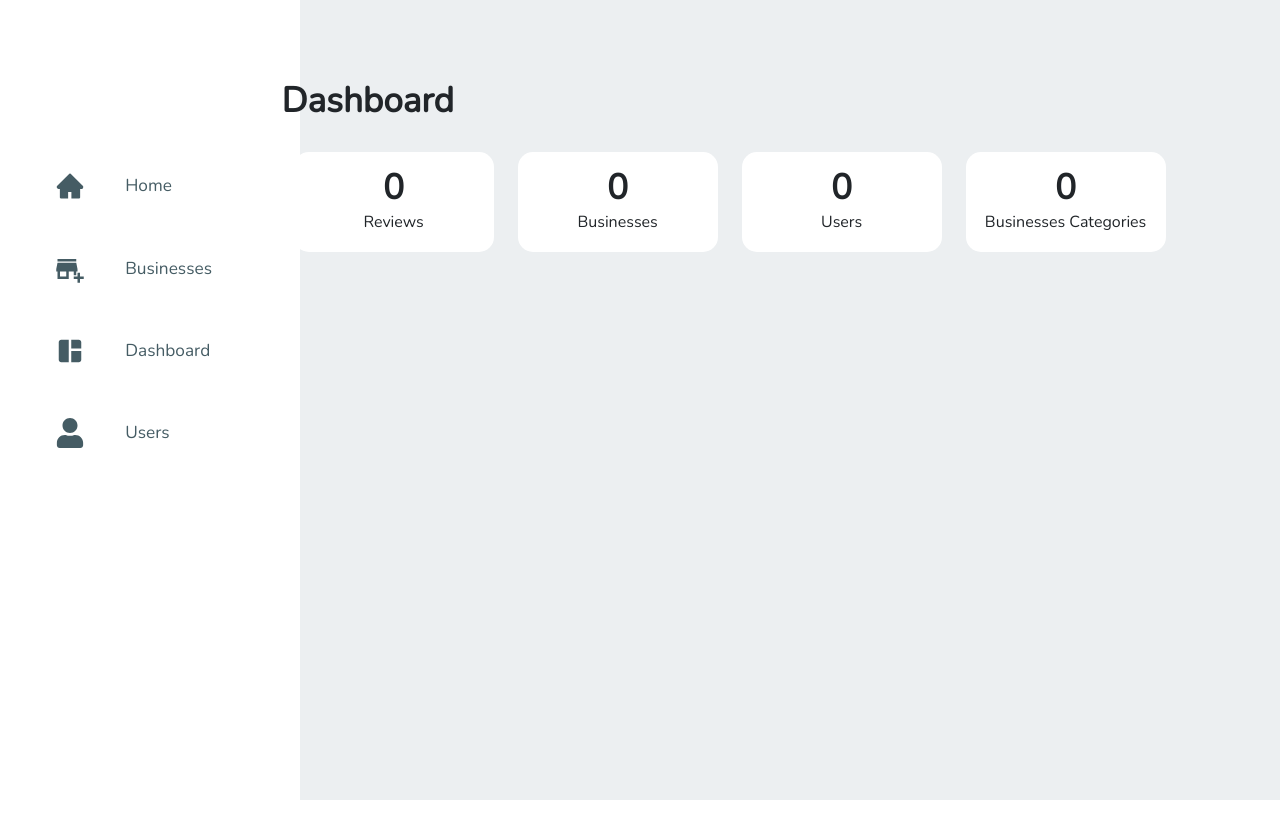
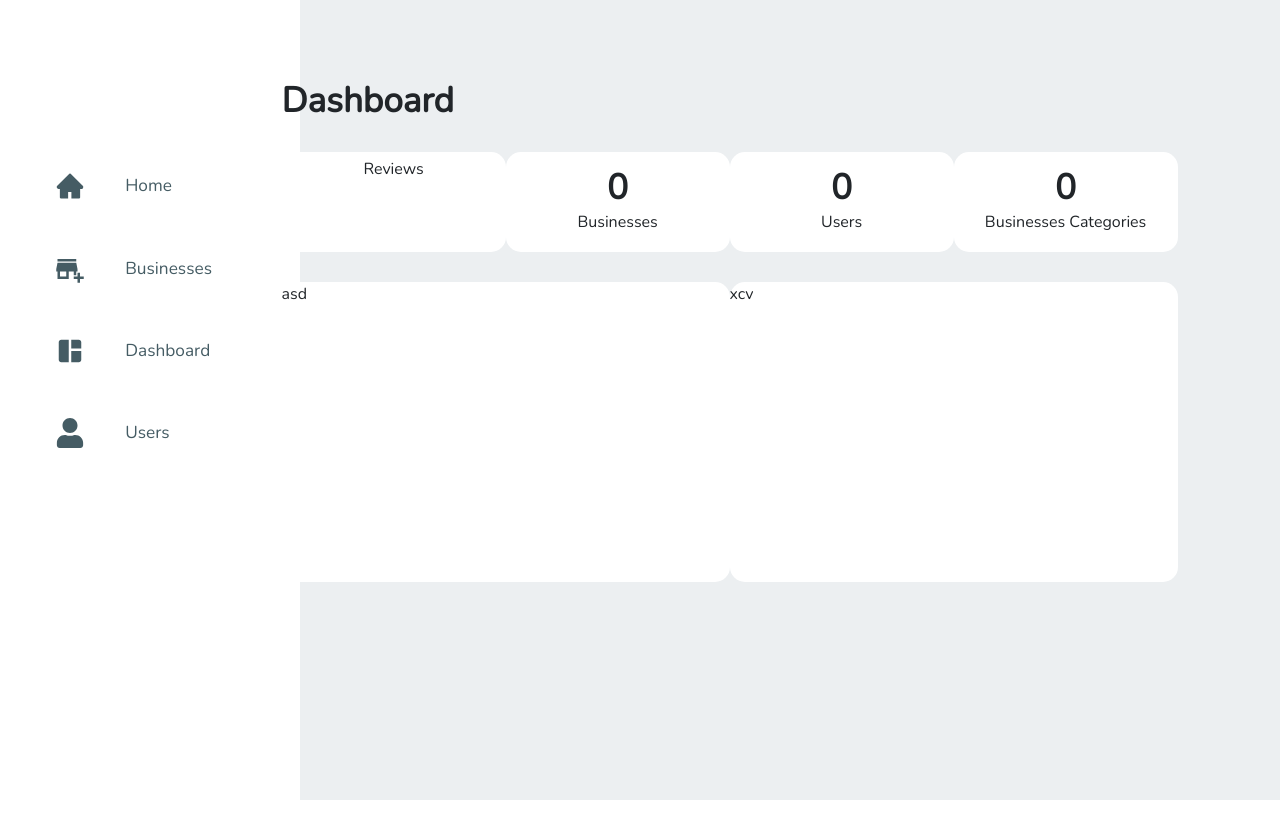
Before and after one commit to Arsanyos/bind-admin, a React (Create React App) app: page /dashboard in a window 1280 px wide. Shown: the top 838 px of the page. Built offline with nearby package versions, Linux system fonts and the light colour scheme; no server answers; the database is empty.

Commit message:
dashboard review,user reported setup

```diff
--- a/src/App.jsx
+++ b/src/App.jsx
@@ -23,17 +23,19 @@ import Dashboard from "./components/routes/Dashboard.jsx";
 import Users from "./components/routes/User.jsx";
 import { DashboardCustomize } from "@mui/icons-material";
 
-function App({ buisRef, usrRef, catRef }) {
+function App({ buisRef, usrRef, catRef,reviewRef }) {
+  const [reviews,setReviews]=useState([]);
   const [categories, setcategories] = useState([]);
   const [businesses, setBusinesses] = useState([]);
   const [users, setUsers] = useState([]);
   const [user, setUser] = useState(0);
-  const [reviews, setReviews] = useState(0);
+  const [reviewsValue, setReviewsValue] = useState(0);
   const [tableData, settableData] = useState([]);
   useEffect(() => {
     getBusinessData();
     getUserData();
     getCategoriesData();
+    getReviewsData();
   }, []);
 
   useEffect(() => {
@@ -63,7 +65,21 @@ function App({ buisRef, usrRef, catRef }) {
     businesses.map((item) => {
       return (totalReivews += item.Reviews);
     });
-    setReviews(totalReivews);
+    setReviewsValue(totalReivews);
+  }
+  function getReviewsData(){
+    let list = [];
+    getDocs(reviewRef)
+      .then((snapshot) => {
+        snapshot.docs.forEach((doc) => {
+          list.push({ id: doc.id, ...doc.data() });
+        });
+        console.log(list);
+        setReviews(list);
+      })
+      .catch((err) => {
+        console.log(err);
+      });
   }
   function getCategoriesData(){
     let list = [];
@@ -117,7 +133,7 @@ function App({ buisRef, usrRef, catRef }) {
               exact={true}
               path="/"
               element={
-                <Home user={user} reviews={reviews} businesses={businesses} />
+                <Home user={user} reviewsValue={reviewsValue} businesses={businesses} />
               }
             />
             <Route
@@ -125,7 +141,7 @@ function App({ buisRef, usrRef, catRef }) {
               element={
                 <Dashboard
                   user={user}
-                  reviews={reviews}
+                  reviewsValue={reviewsValue}
                   businesses={businesses.length}
                   categories={categories.length}
                 />
--- a/src/assests/styles/Dashboard.css
+++ b/src/assests/styles/Dashboard.css
@@ -26,7 +26,7 @@
     align-items: center;
 }
 .card{
-    width:200px;
+    width:250px;
     height:100px;
     background-color:white;
     border-radius: 15px;
@@ -46,3 +46,15 @@
     font-weight:lighter;
     margin-top:5px;
 }
+.reviews-users-reported-container{
+    display: flex;
+    flex-direction: row;
+    margin-top:30px;
+    justify-content: space-between;
+}
+.reported{
+    width:500px;
+    height:300px;
+    border-radius: 15px;
+    background-color:white;
+}
--- a/src/components/routes/Dashboard.jsx
+++ b/src/components/routes/Dashboard.jsx
@@ -1,5 +1,7 @@
 import React from "react";
 import "../../assests/styles/Dashboard.css";
+
+
 function Dashboard({ reviews, businesses, user, categories}) {
   return (
     <div className="dashboard-container">
@@ -22,6 +24,10 @@ function Dashboard({ reviews, businesses, user, categories}) {
           <p>Businesses Categories</p>
         </div>
       </div>
+      <div className="reviews-users-reported-container">
+            <div className="reviews reported">asd</div>
+            <div className="users reported">xcv</div>
+        </div>
     </div>
   );
 }
--- a/src/index.js
+++ b/src/index.js
@@ -21,12 +21,13 @@ const db = getFirestore(firebaseApp);
 const buisRef = collection(db, "business");
 const catRef = collection(db,"categories");
 const usrRef = collection(db,"user");
+const reviewRef = collection(db,"business","reviews");
 //get collection data
 
 
 
 ReactDOM.render(
-    <App usrRef={usrRef} buisRef={buisRef} catRef={catRef} />
+    <App usrRef={usrRef} buisRef={buisRef} catRef={catRef} reviewRef={reviewRef} />
  ,
   document.getElementById("root")
 );
```
